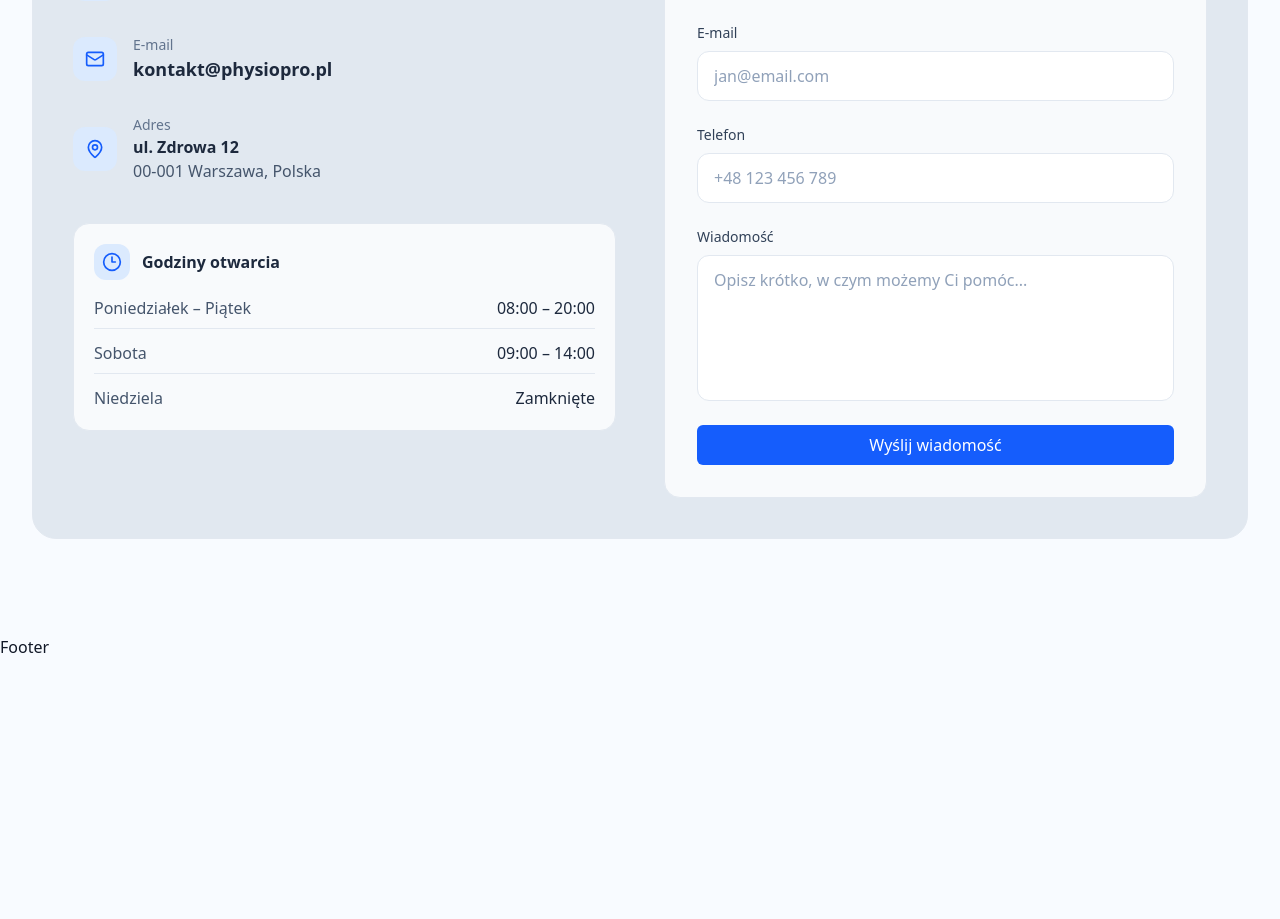
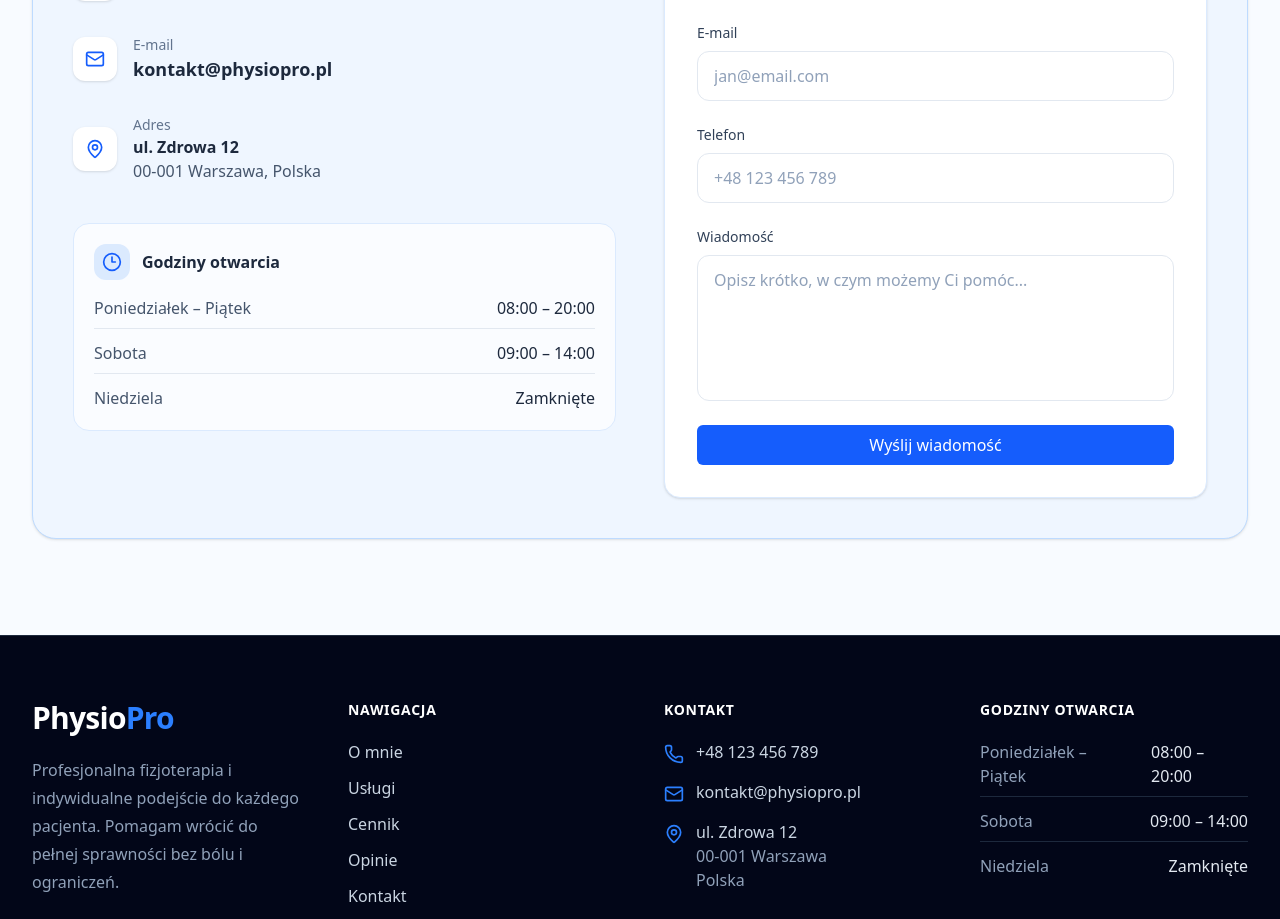
Before and after one commit to Jcode-9/physiotherapist, a Next.js app: page / in a window 1280 px wide. Shown: the part 9640-10559 px from the top of the page. Before the commit the page ends 10299 px from the top, so only its background shows below. Built offline with nearby package versions, Linux system fonts and the light colour scheme.

Commit message:
feat: add responsive footer section

```diff
--- a/next.config.ts
+++ b/next.config.ts
@@ -1,7 +1,7 @@
 import type { NextConfig } from "next";
 
 const nextConfig: NextConfig = {
-  allowedDevOrigins: ["192.168.0.16"],
+  allowedDevOrigins: ["192.168.0.15"],
 };
 
 export default nextConfig;
--- a/package.json
+++ b/package.json
@@ -12,7 +12,8 @@
     "lucide-react": "^1.24.0",
     "next": "16.2.10",
     "react": "19.2.4",
-    "react-dom": "19.2.4"
+    "react-dom": "19.2.4",
+    "react-icons": "^5.7.0"
   },
   "devDependencies": {
     "@tailwindcss/postcss": "^4",
--- a/src/components/layout/Footer.tsx
+++ b/src/components/layout/Footer.tsx
@@ -1,3 +1,191 @@
+import Link from "next/link";
+import {
+  FaFacebookF,
+  FaInstagram,
+  FaLinkedinIn,
+} from "react-icons/fa";
+
+import {
+  Mail,
+  MapPin,
+  Phone,
+} from "lucide-react";
+import { contactData } from "@/data/contact";
+
 export default function Footer() {
-  return <div>Footer</div>;
+  return (
+    <footer className="border-t border-slate-800 bg-slate-950 text-slate-300">
+      <div className="mx-auto max-w-7xl px-6 py-16 lg:px-8">
+        <div className="grid grid-cols-1 gap-12 md:grid-cols-2 lg:grid-cols-4">
+          {/* Logo / opis */}
+          <div>
+            <Link
+              href="/"
+              className="inline-block text-3xl font-bold tracking-tight text-white"
+            >
+              Physio<span className="text-blue-500">Pro</span>
+            </Link>
+
+            <p className="mt-5 max-w-xs leading-7 text-slate-400">
+              Profesjonalna fizjoterapia i indywidualne podejście do każdego
+              pacjenta. Pomagam wrócić do pełnej sprawności bez bólu i
+              ograniczeń.
+            </p>
+
+            {/* Social media */}
+            <div className="mt-6 flex gap-3">
+              <Link
+                href="#"
+                aria-label="Facebook"
+                className="flex h-10 w-10 items-center justify-center rounded-xl border border-slate-800 bg-slate-900 transition-colors hover:border-blue-500 hover:bg-blue-600 hover:text-white"
+              >
+                <FaFacebookF className="h-5 w-5" />
+              </Link>
+
+              <Link
+                href="#"
+                aria-label="Instagram"
+                className="flex h-10 w-10 items-center justify-center rounded-xl border border-slate-800 bg-slate-900 transition-colors hover:border-blue-500 hover:bg-blue-600 hover:text-white"
+              >
+                <FaInstagram className="h-5 w-5" />
+              </Link>
+
+              <Link
+                href="#"
+                aria-label="LinkedIn"
+                className="flex h-10 w-10 items-center justify-center rounded-xl border border-slate-800 bg-slate-900 transition-colors hover:border-blue-500 hover:bg-blue-600 hover:text-white"
+              >
+                <FaLinkedinIn className="h-5 w-5" />
+              </Link>
+            </div>
+          </div>
+
+          {/* Nawigacja */}
+          <div>
+            <h3 className="text-sm font-semibold uppercase tracking-wider text-white">
+              Nawigacja
+            </h3>
+
+            <nav className="mt-5 flex flex-col gap-3">
+              <Link
+                href="#about"
+                className="transition-colors hover:text-blue-400"
+              >
+                O mnie
+              </Link>
+
+              <Link
+                href="#services"
+                className="transition-colors hover:text-blue-400"
+              >
+                Usługi
+              </Link>
+
+              <Link
+                href="#pricing"
+                className="transition-colors hover:text-blue-400"
+              >
+                Cennik
+              </Link>
+
+              <Link
+                href="#testimonials"
+                className="transition-colors hover:text-blue-400"
+              >
+                Opinie
+              </Link>
+
+              <Link
+                href="#contact"
+                className="transition-colors hover:text-blue-400"
+              >
+                Kontakt
+              </Link>
+            </nav>
+          </div>
+
+          {/* Kontakt */}
+          <div>
+            <h3 className="text-sm font-semibold uppercase tracking-wider text-white">
+              Kontakt
+            </h3>
+
+            <div className="mt-5 flex flex-col gap-4">
+              <a
+                href={`tel:${contactData.phone}`}
+                className="flex items-start gap-3 transition-colors hover:text-blue-400"
+              >
+                <Phone className="mt-1 h-5 w-5 shrink-0 text-blue-500" />
+
+                <span>{contactData.phone}</span>
+              </a>
+
+              <a
+                href={`mailto:${contactData.email}`}
+                className="flex items-start gap-3 transition-colors hover:text-blue-400"
+              >
+                <Mail className="mt-1 h-5 w-5 shrink-0 text-blue-500" />
+
+                <span>{contactData.email}</span>
+              </a>
+
+              <div className="flex items-start gap-3">
+                <MapPin className="mt-1 h-5 w-5 shrink-0 text-blue-500" />
+
+                <div>
+                  <p>{contactData.address.street}</p>
+                  <p className="text-slate-400">
+                    {contactData.address.city}
+                  </p>
+                  <p className="text-slate-400">
+                    {contactData.address.country}
+                  </p>
+                </div>
+              </div>
+            </div>
+          </div>
+
+          {/* Godziny */}
+          <div>
+            <h3 className="text-sm font-semibold uppercase tracking-wider text-white">
+              Godziny otwarcia
+            </h3>
+
+            <div className="mt-5 flex flex-col gap-3">
+              {contactData.openingHours.map((item) => (
+                <div
+                  key={item.day}
+                  className="flex justify-between gap-4 border-b border-slate-800 pb-2 last:border-0"
+                >
+                  <span className="text-slate-400">
+                    {item.day}
+                  </span>
+
+                  <span className="font-medium text-slate-200">
+                    {item.hours}
+                  </span>
+                </div>
+              ))}
+            </div>
+          </div>
+        </div>
+
+        {/* Dolna część */}
+        <div className="mt-12 border-t border-slate-800 pt-8">
+          <div className="flex flex-col gap-3 text-sm text-slate-500 md:flex-row md:items-center md:justify-between">
+            <p>
+              © 2026 PhysioPro. Wszelkie prawa zastrzeżone.
+            </p>
+
+            <Link
+              href="/"
+              className="transition-colors hover:text-blue-400"
+            >
+              Wróć na górę ↑
+            </Link>
+          </div>
+        </div>
+      </div>
+    </footer>
+  );
 }
--- a/src/components/sections/Contact.tsx
+++ b/src/components/sections/Contact.tsx
@@ -13,58 +13,91 @@ import Button from "../ui/Button";
 export default function Contact() {
   return (
     <section id="contact" className={styles.section}>
-      <div className={`${styles.container} flex flex-col gap-16`}>
+      <div className={`${styles.container} flex flex-col gap-10 lg:gap-16`}>
         <SectionHeading
           align="center"
           badge={contactData.badge}
           title={contactData.title}
           description={contactData.description}
         />
-        <div className="grid grid-cols-1 lg:grid-cols-2 gap-12 rounded-3xl border border-slate-200 bg-slate-300/50 p-10 transition-all duration-300 hover:border-blue-200 hover:shadow-xl">
-          <div className="flex h-full flex-col justify-center gap-8">
+
+        {/* Główna karta kontaktowa */}
+        <div
+          className="
+            w-full
+            rounded-3xl
+            border
+            border-blue-200
+            bg-blue-50
+            p-5
+            shadow-sm
+            sm:p-8
+            lg:p-10
+          "
+        >
+          <div className="grid w-full grid-cols-1 items-stretch gap-8 lg:grid-cols-2 lg:gap-12">
+
+            {/* Lewa strona - dane kontaktowe */}
+            <div className="flex w-full flex-col justify-center gap-8">
+
+              {/* Telefon */}
               <div className="flex items-center gap-4">
-              <div className="rounded-xl bg-blue-100 p-3 text-blue-600">
+                <div className="rounded-xl bg-white p-3 text-blue-600 shadow-sm">
                   <Phone className="h-5 w-5" />
                 </div>
 
                 <div>
-                <p className="text-sm text-slate-500">Telefon</p>
+                  <p className="text-sm text-slate-500">
+                    Telefon
+                  </p>
+
                   <p className="text-lg font-semibold text-slate-800">
                     {contactData.phone}
                   </p>
                 </div>
               </div>
 
+              {/* E-mail */}
               <div className="flex items-center gap-4">
-              <div className="rounded-xl bg-blue-100 p-3 text-blue-600">
+                <div className="rounded-xl bg-white p-3 text-blue-600 shadow-sm">
                   <Mail className="h-5 w-5" />
                 </div>
 
                 <div>
-                <p className="text-sm text-slate-500">E-mail</p>
+                  <p className="text-sm text-slate-500">
+                    E-mail
+                  </p>
+
                   <p className="text-lg font-semibold text-slate-800">
                     {contactData.email}
                   </p>
                 </div>
               </div>
 
+              {/* Adres */}
               <div className="flex items-center gap-4">
-              <div className="rounded-xl bg-blue-100 p-3 text-blue-600">
+                <div className="rounded-xl bg-white p-3 text-blue-600 shadow-sm">
                   <MapPin className="h-5 w-5" />
                 </div>
 
                 <div>
-                <p className="text-sm text-slate-500">Adres</p>
+                  <p className="text-sm text-slate-500">
+                    Adres
+                  </p>
+
                   <p className="font-semibold text-slate-800">
                     {contactData.address.street}
                   </p>
+
                   <p className="text-slate-600">
-                  {contactData.address.city}, {contactData.address.country}
+                    {contactData.address.city},{" "}
+                    {contactData.address.country}
                   </p>
                 </div>
               </div>
 
-            <div className="mt-2 rounded-2xl border border-slate-200 bg-slate-50 p-5">
+              {/* Godziny otwarcia */}
+              <div className="mt-2 rounded-2xl border border-blue-100 bg-white/70 p-5">
                 <div className="mb-4 flex items-center gap-3">
                   <div className="rounded-xl bg-blue-100 p-2 text-blue-600">
                     <Clock3 className="h-5 w-5" />
@@ -79,9 +112,21 @@ export default function Contact() {
                   {contactData.openingHours.map((item) => (
                     <div
                       key={item.day}
-                    className="flex items-center justify-between border-b border-slate-200 pb-2 last:border-0 last:pb-0"
+                      className="
+                        flex
+                        items-center
+                        justify-between
+                        border-b
+                        border-slate-200
+                        pb-2
+                        last:border-0
+                        last:pb-0
+                      "
                     >
-                    <span className="text-slate-600">{item.day}</span>
+                      <span className="text-slate-600">
+                        {item.day}
+                      </span>
+
                       <span className="font-medium text-slate-800">
                         {item.hours}
                       </span>
@@ -90,8 +135,10 @@ export default function Contact() {
                 </div>
               </div>
             </div>
-          <div className="rounded-2xl border border-slate-200 bg-slate-50 p-8">
-            <form className="flex flex-col gap-6">
+
+            {/* Prawa strona - formularz */}
+            <div className="w-full rounded-2xl border border-blue-100 bg-white p-5 shadow-sm sm:p-8">
+              <form className="flex w-full flex-col gap-6">
                 <Input
                   label="Imię"
                   placeholder="Jan Kowalski"
@@ -122,6 +169,7 @@ export default function Contact() {
                     rows={5}
                     placeholder="Opisz krótko, w czym możemy Ci pomóc..."
                     className="
+                      w-full
                       resize-none
                       rounded-xl
                       border
@@ -141,13 +189,17 @@ export default function Contact() {
                   />
                 </div>
 
-              <Button variant="primary" className="w-full justify-center">
+                <Button
+                  variant="primary"
+                  className="w-full justify-center"
+                >
                   Wyślij wiadomość
                 </Button>
               </form>
             </div>
           </div>
         </div>
+      </div>
     </section>
-  )
+  );
 }
--- a/tsconfig.json
+++ b/tsconfig.json
@@ -29,6 +29,6 @@
     ".next/types/**/*.ts",
     ".next/dev/types/**/*.ts",
     "**/*.mts"
-  ],
+, "next.config.ts"  ],
   "exclude": ["node_modules"]
 }
```
Also changed, not shown: 1 other file (tests, documents, lock files or other folders). Lines whose indentation alone changed are shown as unchanged.
